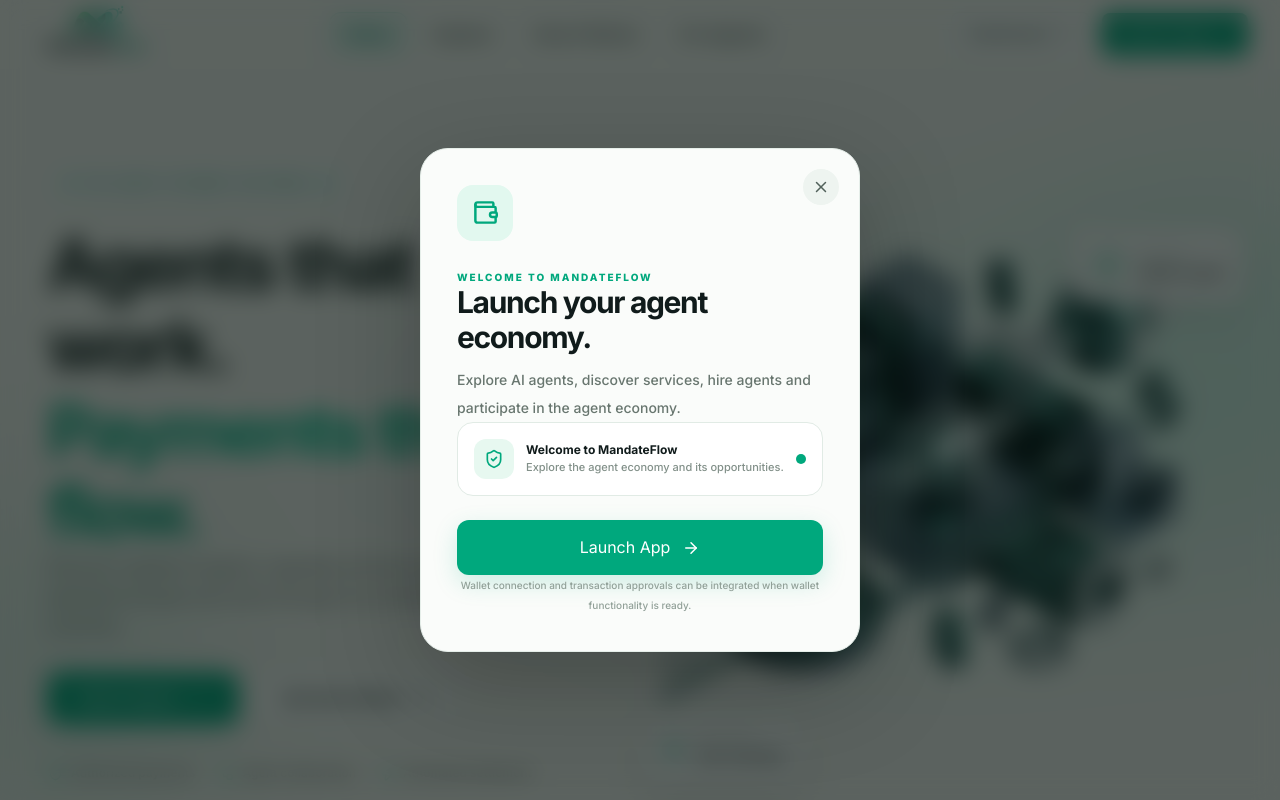
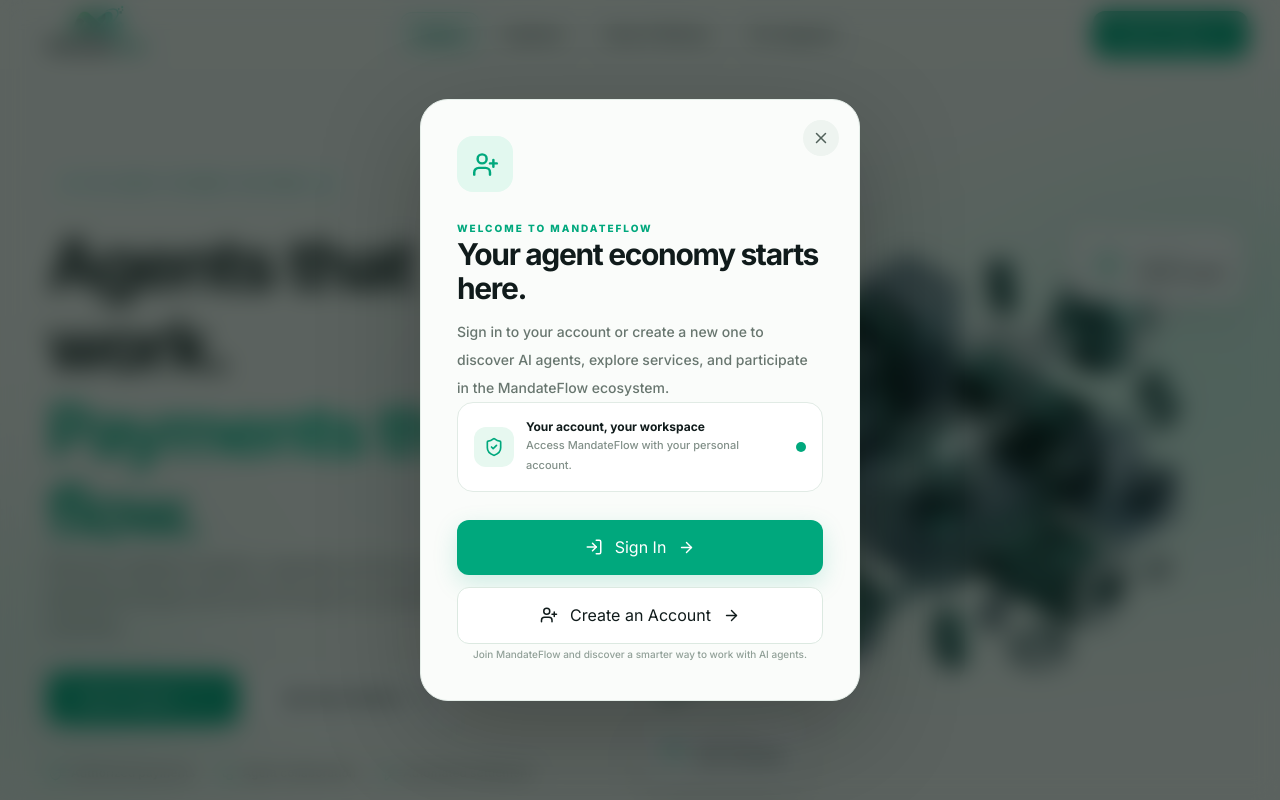
Before and after one commit to Johnpii1/mandateflow, a React (Vite) app: page / in a window 1280 px wide. Both pictures are taken after a click on the button "Launch App". Shown: the top 800 px of the page. Built offline with nearby package versions, Linux system fonts and the light colour scheme.

Commit message:
just added sign in modal

```diff
--- a/src/frontend/components/Layout/Navbar.tsx
+++ b/src/frontend/components/Layout/Navbar.tsx
@@ -194,12 +194,6 @@ const Navbar = () => {
     setLaunchModalOpen(true);
   };
 
-  // Navigate to Dashboard
-  const openDashboard = () => {
-    closeMenu();
-    navigate("/dashboard");
-  };
-
   const desktopLinkClass = (href: string) =>
     `rounded-xl border px-4 py-2 text-[13px] font-semibold transition-all duration-300 ${
       isActive(href)
@@ -266,36 +260,19 @@ const Navbar = () => {
             ))}
           </div>
 
-          {/* DESKTOP DASHBOARD + LAUNCH BUTTON */}
-          <div className="hidden items-center gap-3 lg:flex">
-            <motion.button
-              type="button"
-              onClick={openDashboard}
-              whileHover={{ y: -2, scale: 1.02 }}
-              whileTap={{ scale: 0.97 }}
-              className={`flex items-center gap-2 rounded-lg border px-4 py-2.5 text-xs font-bold transition-all duration-300 ${
-                location.pathname === "/dashboard"
-                  ? "border-[#00A87D]/40 bg-[#E6F8F1] text-[#008A66]"
-                  : "border-[#DCE9E2] bg-white text-[#263B33] hover:border-[#00A87D]/40 hover:bg-[#E6F8F1] hover:text-[#008A66]"
-              }`}
-            >
-              Dashboard
-              <ArrowUpRight size={15} />
-            </motion.button>
-
+          {/* DESKTOP LAUNCH BUTTON */}
+          <div className="hidden items-center lg:flex">
             <motion.button
               type="button"
               onClick={launchApp}
-              whileHover={{ y: -2, scale: 1.02 }}
+              whileHover={{ y: -2, scale: 1.03 }}
               whileTap={{ scale: 0.97 }}
-              className="group relative flex items-center gap-2 overflow-hidden rounded-lg bg-[#00A87D] px-4 py-2.5 text-xs font-bold text-white shadow-[0_4px_12px_rgba(0,168,125,0.14)] transition-all duration-300 hover:bg-[#008A66] hover:shadow-[0_6px_18px_rgba(0,168,125,0.22)]"
+              className="group relative flex items-center gap-2 overflow-hidden rounded-xl bg-[#00A87D] px-5 py-3 text-xs font-bold text-white shadow-[0_4px_12px_rgba(0,168,125,0.14)] transition-all duration-300 hover:bg-[#008A66] hover:shadow-[0_6px_18px_rgba(0,168,125,0.22)]"
             >
-              <span className="relative z-10">
-                Launch App
-              </span>
+              <span className="relative z-10">Launch App</span>
 
               <ArrowUpRight
-                size={15}
+                size={16}
                 className="relative z-10 transition-transform duration-300 group-hover:translate-x-0.5 group-hover:-translate-y-0.5"
               />
 
@@ -413,30 +390,17 @@ const Navbar = () => {
                   ))}
                 </motion.div>
 
-                {/* MOBILE DASHBOARD + LAUNCH BUTTON */}
+                {/* MOBILE LAUNCH BUTTON */}
                 <motion.div
                   initial={{ opacity: 0, y: 10 }}
                   animate={{ opacity: 1, y: 0 }}
                   transition={{ delay: 0.25 }}
-                  className="mt-5 flex flex-col gap-3"
+                  className="mt-5"
                 >
                   <button
                     type="button"
-                    onClick={openDashboard}
-                    className={`flex w-full items-center justify-center gap-2 rounded-xl border px-5 py-3 text-sm font-bold transition-all ${
-                      location.pathname === "/dashboard"
-                        ? "border-[#00A87D]/40 bg-[#E6F8F1] text-[#008A66]"
-                        : "border-[#DCE9E2] bg-white text-[#263B33] hover:border-[#00A87D]/40 hover:bg-[#E6F8F1] hover:text-[#008A66]"
-                    }`}
-                  >
-                    Dashboard
-                    <ArrowUpRight size={17} />
-                  </button>
-
-                  <button
-                    type="button"
                     onClick={launchApp}
-                    className="flex w-full items-center justify-center gap-2 rounded-xl bg-[#00A87D] px-5 py-3 text-sm font-bold text-white shadow-lg shadow-[#00A87D]/15 transition-colors hover:bg-[#008A66]"
+                    className="flex w-full items-center justify-center gap-2 rounded-xl bg-[#00A87D] px-5 py-3.5 text-sm font-bold text-white shadow-lg shadow-[#00A87D]/15 transition-all hover:bg-[#008A66] active:scale-[0.98]"
                   >
                     Launch App
                     <ArrowUpRight size={17} />
@@ -444,7 +408,7 @@ const Navbar = () => {
                 </motion.div>
 
                 <p className="mt-5 text-center text-[11px] font-medium tracking-wide text-[#929D98]">
-                  Autonomous agents. Seamless payments.
+                  Intelligent agents. Seamless collaboration.
                 </p>
               </div>
             </motion.div>
--- a/src/frontend/components/modals/LaunchAppModal.tsx
+++ b/src/frontend/components/modals/LaunchAppModal.tsx
@@ -2,7 +2,13 @@
 import { useEffect } from "react";
 import { useNavigate } from "react-router-dom";
 import { AnimatePresence, motion } from "motion/react";
-import { X, Wallet, ArrowRight, ShieldCheck } from "lucide-react";
+import {
+  X,
+  ArrowRight,
+  ShieldCheck,
+  LogIn,
+  UserPlus,
+} from "lucide-react";
 
 interface LaunchAppModalProps {
   isOpen: boolean;
@@ -35,9 +41,14 @@ const LaunchAppModal = ({
     };
   }, [isOpen, onClose]);
 
-  const handleContinue = () => {
+  const handleSignIn = () => {
     onClose();
-    navigate(destination);
+    navigate("/sign-in");
+  };
+
+  const handleSignUp = () => {
+    onClose();
+    navigate("/sign-up");
   };
 
   return (
@@ -100,7 +111,7 @@ const LaunchAppModal = ({
               transition={{ delay: 0.12, duration: 0.4 }}
               className="mb-7 flex h-14 w-14 items-center justify-center rounded-2xl bg-[#E2F8EF] text-[#00A87D]"
             >
-              <Wallet size={27} strokeWidth={2.2} />
+              <UserPlus size={27} strokeWidth={2.2} />
             </motion.div>
 
             {/* HEADING */}
@@ -118,7 +129,7 @@ const LaunchAppModal = ({
                 id="launch-modal-title"
                 className="text-2xl font-extrabold tracking-tight text-[#101B1B] sm:text-3xl"
               >
-                Launch your agent economy.
+                Your agent economy starts here.
               </h2>
             </motion.div>
 
@@ -126,18 +137,18 @@ const LaunchAppModal = ({
               initial={{ opacity: 0, y: 12 }}
               animate={{ opacity: 1, y: 0 }}
               transition={{ delay: 0.24, duration: 0.4 }}
-              className="mb-8 text-sm font-medium leading-7 text-[#68766F]"
+              className="mb-7 text-sm font-medium leading-7 text-[#68766F]"
             >
-              Explore AI agents, discover services, hire agents and participate
-              in the agent economy.
+              Sign in to your account or create a new one to discover AI agents,
+              explore services, and participate in the MandateFlow ecosystem.
             </motion.p>
 
-            {/* ACCESS INFORMATION */}
+            {/* ACCOUNT INFORMATION */}
             <motion.div
               initial={{ opacity: 0, y: 12 }}
               animate={{ opacity: 1, y: 0 }}
               transition={{ delay: 0.3, duration: 0.4 }}
-              className="mb-6 flex items-center gap-3 rounded-2xl border border-[#E1EBE5] bg-white p-4"
+              className="mb-7 flex items-center gap-3 rounded-2xl border border-[#E1EBE5] bg-white p-4"
             >
               <div className="flex h-10 w-10 shrink-0 items-center justify-center rounded-xl bg-[#E7F8F0] text-[#00A87D]">
                 <ShieldCheck size={20} />
@@ -145,41 +156,65 @@ const LaunchAppModal = ({
 
               <div className="min-w-0 flex-1">
                 <p className="text-xs font-bold text-[#101B1B]">
-                  Welcome to MandateFlow
+                  Your account, your workspace
                 </p>
 
-                <p className="mt-1 text-[11px] font-medium text-[#829089]">
-                  Explore the agent economy and its opportunities.
+                <p className="mt-1 text-[11px] font-medium leading-5 text-[#829089]">
+                  Access MandateFlow with your personal account.
                 </p>
               </div>
 
               <span className="h-2.5 w-2.5 shrink-0 rounded-full bg-[#00A87D]" />
             </motion.div>
 
-            {/* LAUNCH BUTTON */}
-            <motion.button
-              type="button"
-              onClick={handleContinue}
-              whileHover={{ scale: 1.02, y: -2 }}
-              whileTap={{ scale: 0.97 }}
+            {/* AUTHENTICATION OPTIONS */}
+            <motion.div
               initial={{ opacity: 0, y: 12 }}
               animate={{ opacity: 1, y: 0 }}
               transition={{ delay: 0.36, duration: 0.4 }}
-              className="flex w-full items-center justify-center gap-3 rounded-xl bg-[#00A87D] px-6 py-4 text-sm font-extrabold text-white shadow-[0_8px_24px_rgba(0,168,125,0.18)] transition-colors duration-300 hover:bg-[#008A66] hover:shadow-[0_12px_28px_rgba(0,168,125,0.25)]"
+              className="flex flex-col gap-3"
             >
-              Launch App
-              <ArrowRight size={18} />
-            </motion.button>
+              {/* SIGN IN */}
+              <motion.button
+                type="button"
+                onClick={handleSignIn}
+                whileHover={{ scale: 1.02, y: -2 }}
+                whileTap={{ scale: 0.97 }}
+                className="group flex w-full items-center justify-center gap-3 rounded-xl bg-[#00A87D] px-6 py-4 text-sm font-extrabold text-white shadow-[0_8px_24px_rgba(0,168,125,0.18)] transition-all duration-300 hover:bg-[#008A66] hover:shadow-[0_12px_28px_rgba(0,168,125,0.25)]"
+              >
+                <LogIn size={18} />
+                Sign In
+                <ArrowRight
+                  size={17}
+                  className="transition-transform duration-300 group-hover:translate-x-1"
+                />
+              </motion.button>
+
+              {/* SIGN UP */}
+              <motion.button
+                type="button"
+                onClick={handleSignUp}
+                whileHover={{ scale: 1.02, y: -2 }}
+                whileTap={{ scale: 0.97 }}
+                className="group flex w-full items-center justify-center gap-3 rounded-xl border border-[#DCE9E1] bg-white px-6 py-4 text-sm font-extrabold text-[#101B1B] transition-all duration-300 hover:border-[#00A87D]/50 hover:bg-[#EAF9F2] hover:text-[#008A66]"
+              >
+                <UserPlus size={18} />
+                Create an Account
+                <ArrowRight
+                  size={17}
+                  className="transition-transform duration-300 group-hover:translate-x-1"
+                />
+              </motion.button>
+            </motion.div>
 
             {/* FOOTNOTE */}
             <motion.p
               initial={{ opacity: 0 }}
               animate={{ opacity: 1 }}
               transition={{ delay: 0.42, duration: 0.4 }}
-              className="mt-5 text-center text-[10px] font-medium leading-5 text-[#91A098]"
+              className="mt-6 text-center text-[10px] font-medium leading-5 text-[#91A098]"
             >
-              Wallet connection and transaction approvals can be integrated
-              when wallet functionality is ready.
+              Join MandateFlow and discover a smarter way to work with AI agents.
             </motion.p>
           </motion.div>
         </motion.div>
```
